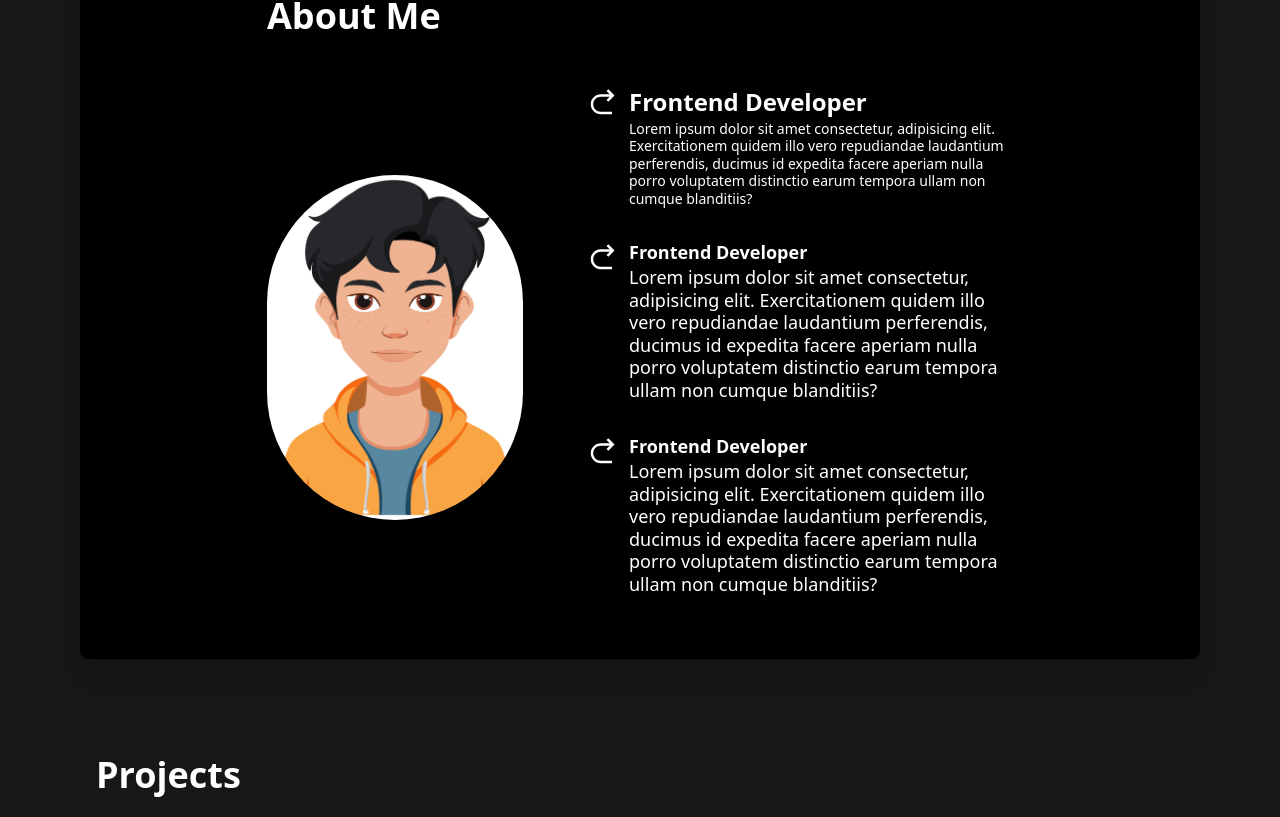
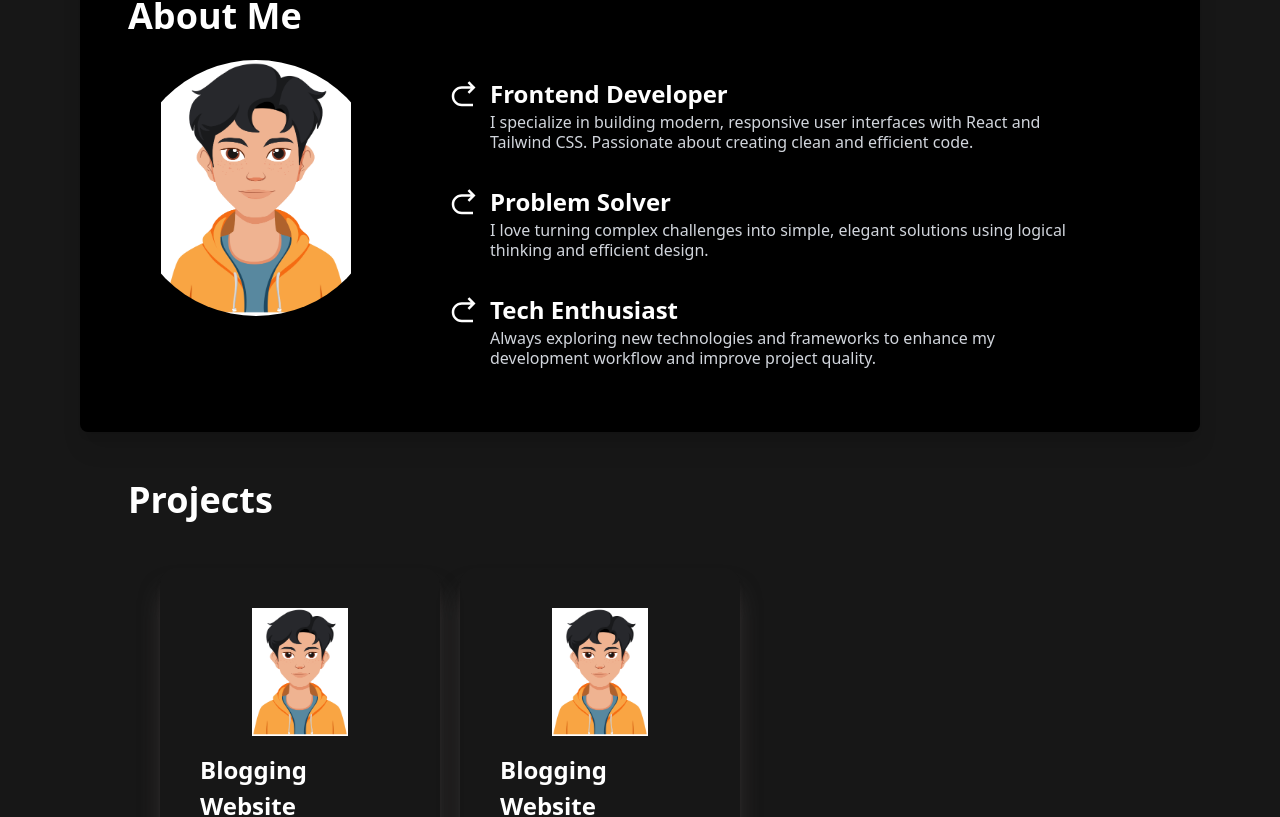
Before and after one commit to Sant7611/portfolio, a React (Vite) app in the folder portfolio-site/: page / in a window 1280 px wide. Shown: the part 680-1497 px from the top of the page. Built offline with nearby package versions, Linux system fonts and the light colour scheme.

Commit message:
maintained about

```diff
--- a/portfolio-site/index.html
+++ b/portfolio-site/index.html
@@ -7,7 +7,7 @@
     <title>portfolio-site</title>
   </head>
   <body>
-    <div id="root"></div>
+    <div id="root" class="scroll-smooth"></div>
     <script type="module" src="/src/main.jsx"></script>
   </body>
 </html>
--- a/portfolio-site/src/App.jsx
+++ b/portfolio-site/src/App.jsx
@@ -7,7 +7,7 @@ import Footer from './components/Footer/Footer'
 
 const App = () => {
   return (
-  <div className='bg-[#000000e8] h-auto w-full overflow-hidden' >
+  <div className='bg-[#000000e8] h-auto w-full overflow-hidden ' >
       <Navbar />
       <Home />
       <About />
--- a/portfolio-site/src/components/About/About.jsx
+++ b/portfolio-site/src/components/About/About.jsx
@@ -1,41 +1,72 @@
-import { RiArrowGoForwardFill, RiArrowGoForwardLine } from "@remixicon/react";
 import React from "react";
+import { RiArrowGoForwardLine } from "@remixicon/react";
 import avatar from "../../assets/avatar-prof.jpg";
-
 
 const About = () => {
   return (
-    <div className="text-white md:flex overflow-hidden items-center md:flex-wrap md:justify-center bg-black shadow-xl mx-0 md:mx-20 bg-opacity-30 rounded-lg p-12">
-      <div>
-        <h2 className="text-2xl md:text-4xl font-bold">About Me</h2>
-        <div className="md:flex md:mt-8 flex-wrap justify-between flex-col md:flex-row items-center gap-16 ">
-            <img src={avatar} alt="About img" className="w-2/5  md:w-64 rounded-full mx-auto mt-4" />
-            <ul>
-                <div className="flex gap-3 py-4 ">
-                    <RiArrowGoForwardLine size={30} className="mt-1" />
-                    <span className="w-96">
-                        <h1 className="text-lg  md:text-2xl font-semibold leading-normal ">Frontend Developer</h1>
-                        <p className="text-sm  leading-tight ">Lorem ipsum dolor sit amet consectetur, adipisicing elit. Exercitationem quidem illo vero repudiandae laudantium perferendis, ducimus id expedita facere aperiam nulla porro voluptatem distinctio earum tempora ullam non cumque blanditiis?</p>
-                    </span>
-                </div>
-                <div className="flex gap-3 py-4 ">
-                    <RiArrowGoForwardLine size={30} className="mt-1" />
-                    <span className="w-96">
-                        <h1 className="text-xl  md:text-lg font-semibold leading-normal ">Frontend Developer</h1>
-                        <p className="text-sm md:text-lg leading-tight ">Lorem ipsum dolor sit amet consectetur, adipisicing elit. Exercitationem quidem illo vero repudiandae laudantium perferendis, ducimus id expedita facere aperiam nulla porro voluptatem distinctio earum tempora ullam non cumque blanditiis?</p>
-                    </span>
-                </div>
-                <div className="flex gap-3 py-4 ">
-                    <RiArrowGoForwardLine size={30} className="mt-1" />
-                    <span className="w-96">
-                        <h1 className="text-xl  md:text-lg font-semibold leading-normal ">Frontend Developer</h1>
-                        <p className="text-sm md:text-lg leading-tight ">Lorem ipsum dolor sit amet consectetur, adipisicing elit. Exercitationem quidem illo vero repudiandae laudantium perferendis, ducimus id expedita facere aperiam nulla porro voluptatem distinctio earum tempora ullam non cumque blanditiis?</p>
-                    </span>
-                </div>
-            </ul>
-        </div>
+    <section
+      id="about"
+      className="scroll-mt-20 text-white bg-black bg-opacity-30 shadow-xl rounded-lg mx-0 md:mx-20 p-8 md:p-12"
+    >
+      <h2 className="text-2xl md:text-4xl font-bold mb-6 text-center md:text-left">
+        About Me
+      </h2>
+
+      <div className="flex flex-col md:flex-row justify-between items-center md:items-start gap-10 md:gap-16 w-full">
+        {/* IMAGE */}
+        <img
+          src={avatar}
+          alt="About"
+          className="w-40 h-40 md:w-64 md:h-64 rounded-full object-contain mx-auto md:mx-0"
+        />
+
+        {/* DETAILS */}
+        <ul className="flex-1">
+          {/* ITEM 1 */}
+          <li className="flex gap-3 py-4">
+            <RiArrowGoForwardLine size={30} className="mt-1 flex-shrink-0" />
+            <div className="max-w-xl">
+              <h1 className="text-lg md:text-2xl font-semibold leading-normal">
+                Frontend Developer
+              </h1>
+              <p className="text-sm md:text-base leading-tight text-gray-300">
+                I specialize in building modern, responsive user interfaces with
+                React and Tailwind CSS. Passionate about creating clean and
+                efficient code.
+              </p>
+            </div>
+          </li>
+
+          {/* ITEM 2 */}
+          <li className="flex gap-3 py-4">
+            <RiArrowGoForwardLine size={30} className="mt-1 flex-shrink-0" />
+            <div className="max-w-xl">
+              <h1 className="text-lg md:text-2xl font-semibold leading-normal">
+                Problem Solver
+              </h1>
+              <p className="text-sm md:text-base leading-tight text-gray-300">
+                I love turning complex challenges into simple, elegant solutions
+                using logical thinking and efficient design.
+              </p>
+            </div>
+          </li>
+
+          {/* ITEM 3 */}
+          <li className="flex gap-3 py-4">
+            <RiArrowGoForwardLine size={30} className="mt-1 flex-shrink-0" />
+            <div className="max-w-xl">
+              <h1 className="text-lg md:text-2xl font-semibold leading-normal">
+                Tech Enthusiast
+              </h1>
+              <p className="text-sm md:text-base leading-tight text-gray-300">
+                Always exploring new technologies and frameworks to enhance my
+                development workflow and improve project quality.
+              </p>
+            </div>
+          </li>
+        </ul>
       </div>
-    </div>
+    </section>
   );
 };
 
--- a/portfolio-site/src/components/Footer/Footer.jsx
+++ b/portfolio-site/src/components/Footer/Footer.jsx
@@ -3,7 +3,7 @@ import { IoIosMail, IoMdCall } from "react-icons/io";
 
 const Footer = () => {
   return (
-    <div id='#footer' className='flex justify-around bg-black text-white p-10 md:p-12 items-center' >
+    <div id='contact' className='scroll-mt-20 flex justify-around bg-black text-white p-10 md:p-12 items-center ' >
         <div>
             <h1 className="text-2xl md:text-4xl font-bold ">Contact</h1>
             <h3 className="text-sm md:text-2xl font-normal ">Feel free to reach out</h3>
--- a/portfolio-site/src/components/Home/Home.jsx
+++ b/portfolio-site/src/components/Home/Home.jsx
@@ -4,7 +4,7 @@ import TextChange from "../TextChange";
 
 const Home = () => {
   return (
-    <div className="text-white flex flex-col-reverse md:flex-row w-full  justify-between gap-7  p-10 md:p-20">
+  <div id="home" className="scroll-mt-20 text-white flex flex-col-reverse md:flex-row w-full  justify-between gap-7  p-10 md:p-20">
       <div className="md:w-2/4 md:pt-10">
         <h1 className="text-3xl md:text-4xl md:h-2/5 h-15 font-bold flex leading-normal ">
           <TextChange  />
--- a/portfolio-site/src/components/Projects/Projects.jsx
+++ b/portfolio-site/src/components/Projects/Projects.jsx
@@ -15,21 +15,27 @@ const Projects = () => {
       demo: "",
       source: "https://github.com/Sant7611/Project",
     },
+    {
+      title: "News Magazine",
+      main: "This is a news magazine website",
+      demo: "",
+      source: "https://github.com/Sant7611/portfolio/tree/main/portfolio-site",
+    },
   ];
   return (
-    <div className="p-10 md:p-24 text-white">
+  <section id="projects" className="scroll-mt-20 md:mx-20 p-10 md:p-12 text-white">
       <h1 className="text-2xl md:text-4xl text-white font-bold ">Projects</h1>
       <div className="py-12 px-8 flex flex-wrap gap-5 ">
         <ProjectCard
-          title="Blogging Webs  ite"
+          title="Blogging Website"
           main="This is a news magazine website"
         />
         <ProjectCard
-          title="Blogging Webs  ite"
+          title="Blogging Website"
           main="This is the blogging website"
         />
       </div>
-    </div>
+    </section>
   );
 };
 
--- a/portfolio-site/src/index.css
+++ b/portfolio-site/src/index.css
@@ -1,2 +1,3 @@
 @import "tailwindcss";
 @import "./styles/colors.css";
+html { scroll-behavior: smooth; }
```
